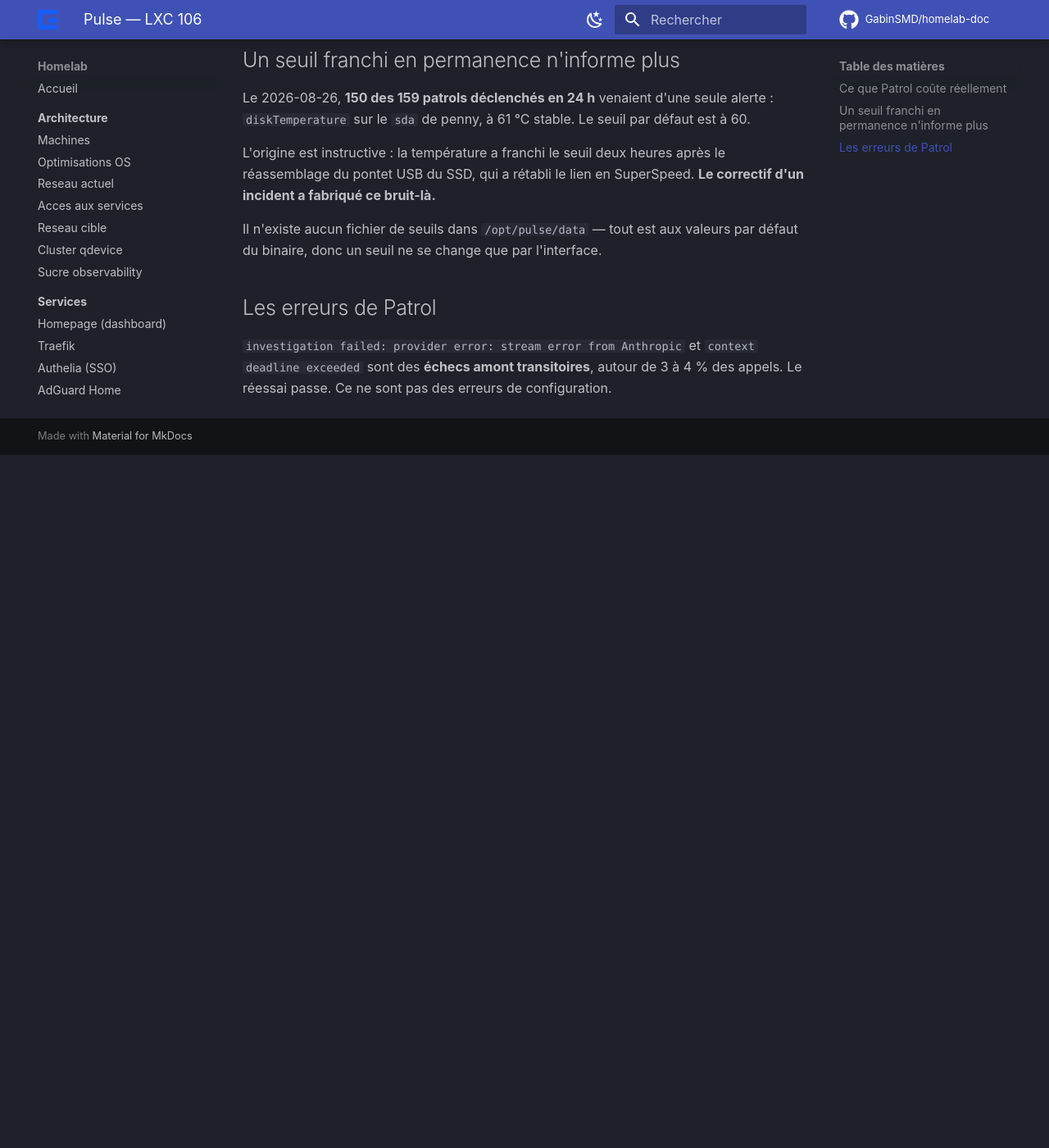
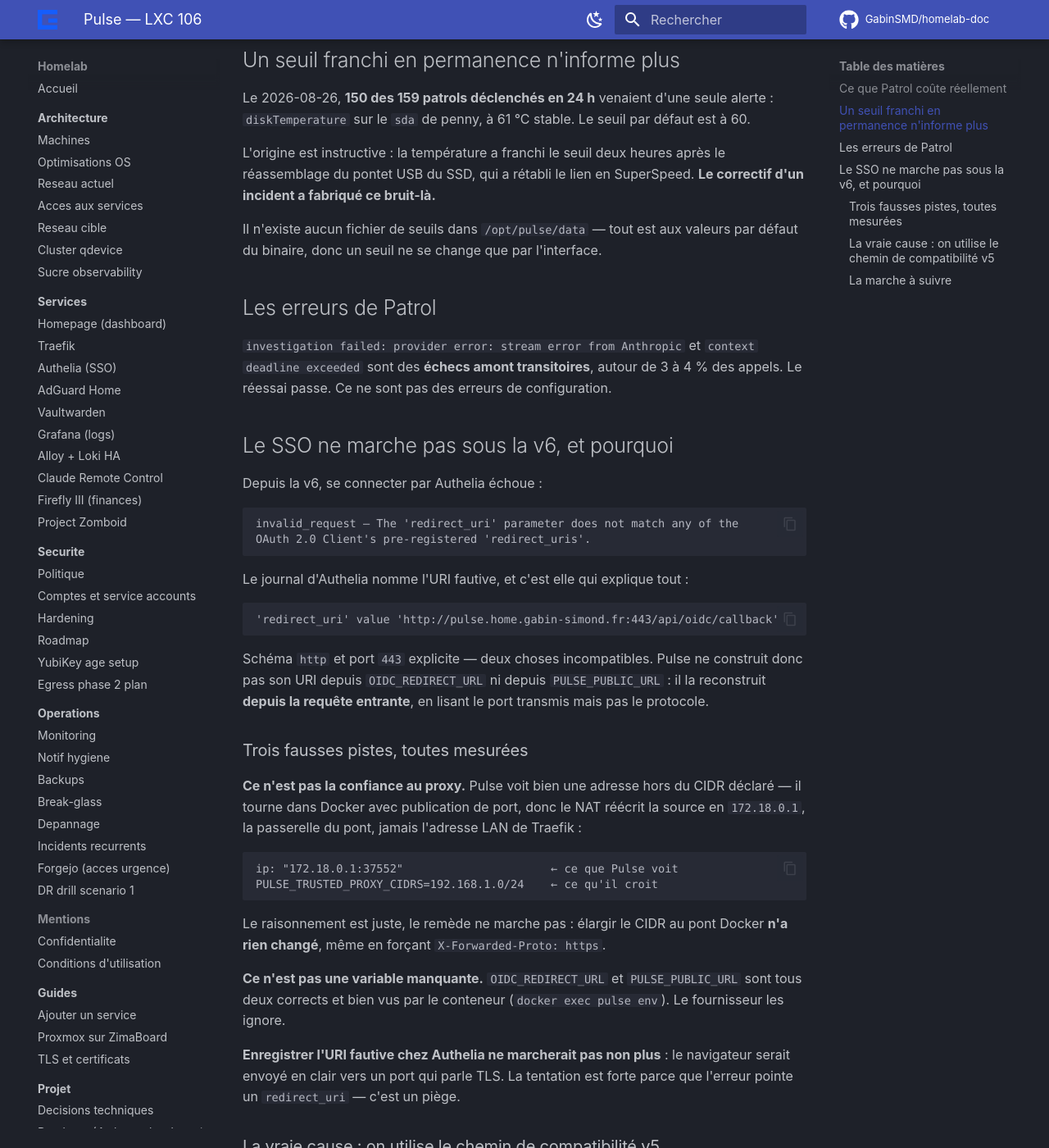
Before and after one commit to GabinSMD/homelab-doc, an MkDocs documentation site: the page built from docs/services/pulse.md, in a window 1280 px wide and 1400 px high, scrolled down 968 px. Shown: the whole window at 82% size. Built offline with MkDocs 1.6.1 and Material for MkDocs 9.7.7, drawn with Linux system fonts in a browser that asks for light colours; comment, search, counter and statistics services are not loaded; before the commit the page ends 1523 px from its top, so only the background shows below that; some of the changed text lies outside the part shown.

Commit message:
docs(pulse): pourquoi le SSO echoue en v6, et les trois fausses pistes
Le diagnostic existait, mais dans un commentaire de
/opt/pulse/docker-compose.yml — un fichier NON VERSIONNE, sur le LXC 106. Il
aurait disparu a la premiere reconstruction du conteneur, et quelqu'un aurait
refait les memes essais.

Ce que la page dit maintenant :

- l'erreur exacte, avec l'URI fautive relevee dans le journal d'Authelia :
  `http://pulse.home.gabin-simond.fr:443/api/oidc/callback` — schema http et
  port 443 explicite, deux choses incompatibles ;
- les trois fausses pistes, toutes mesurees : ce n'est pas la confiance au
  proxy (elargir PULSE_TRUSTED_PROXY_CIDRS au pont Docker n'a rien change,
  meme en forcant X-Forwarded-Proto), ce n'est pas une variable manquante, et
  enregistrer l'URI fautive chez Authelia enverrait le navigateur en clair
  vers un port qui parle TLS ;
- la vraie cause, lisible dans un seul mot du journal de Pulse :
  `provider_id: legacy-oidc`. Les variables OIDC_* ne sont plus la
  configuration normale en v6, elles fabriquent un fournisseur de
  compatibilite servi par le chemin nu /api/oidc/callback, qui derive son URI
  de la requete au lieu de l'URL publique ;
- la marche a suivre, dont l'ordre est contre-intuitif : creer d'abord le
  fournisseur cote Pulse, car son identifiant n'existe qu'apres creation.

Note d'automatisation : l'etape 1 passe obligatoirement par l'interface.
L'API_TOKEN de data/.env est une empreinte SHA-256, pas le jeton — 64
caracteres hexadecimaux, refuse en X-API-Token, Bearer et X-API-Key. Meme
limite que le plafond de budget IA, qui vit dans ai.enc.

Signale au passage : Pulse publie 0.0.0.0:7655, donc le LAN joint
192.168.1.34:7655 en contournant Traefik, Authelia et CrowdSec.

Co-Authored-By: Claude Opus 5 <noreply@anthropic.com>

````diff
--- a/docs/services/pulse.md
+++ b/docs/services/pulse.md
@@ -53,3 +53,88 @@ par défaut du binaire, donc un seuil ne se change que par l'interface.
 `investigation failed: provider error: stream error from Anthropic` et
 `context deadline exceeded` sont des **échecs amont transitoires**, autour de 3 à
 4 % des appels. Le réessai passe. Ce ne sont pas des erreurs de configuration.
+
+## Le SSO ne marche pas sous la v6, et pourquoi
+
+Depuis la v6, se connecter par Authelia échoue :
+
+```
+invalid_request — The 'redirect_uri' parameter does not match any of the
+OAuth 2.0 Client's pre-registered 'redirect_uris'.
+```
+
+Le journal d'Authelia nomme l'URI fautive, et c'est elle qui explique tout :
+
+```
+'redirect_uri' value 'http://pulse.home.gabin-simond.fr:443/api/oidc/callback'
+```
+
+Schéma `http` et port `443` explicite — deux choses incompatibles. Pulse ne
+construit donc pas son URI depuis `OIDC_REDIRECT_URL` ni depuis
+`PULSE_PUBLIC_URL` : il la reconstruit **depuis la requête entrante**, en
+lisant le port transmis mais pas le protocole.
+
+### Trois fausses pistes, toutes mesurées
+
+**Ce n'est pas la confiance au proxy.** Pulse voit bien une adresse hors du
+CIDR déclaré — il tourne dans Docker avec publication de port, donc le NAT
+réécrit la source en `172.18.0.1`, la passerelle du pont, jamais l'adresse
+LAN de Traefik :
+
+```
+ip: "172.18.0.1:37552"                      ← ce que Pulse voit
+PULSE_TRUSTED_PROXY_CIDRS=192.168.1.0/24    ← ce qu'il croit
+```
+
+Le raisonnement est juste, le remède ne marche pas : élargir le CIDR au pont
+Docker **n'a rien changé**, même en forçant `X-Forwarded-Proto: https`.
+
+**Ce n'est pas une variable manquante.** `OIDC_REDIRECT_URL` et
+`PULSE_PUBLIC_URL` sont tous deux corrects et bien vus par le conteneur
+(`docker exec pulse env`). Le fournisseur les ignore.
+
+**Enregistrer l'URI fautive chez Authelia ne marcherait pas non plus** : le
+navigateur serait envoyé en clair vers un port qui parle TLS. La tentation
+est forte parce que l'erreur pointe un `redirect_uri` — c'est un piège.
+
+### La vraie cause : on utilise le chemin de compatibilité v5
+
+Le journal de Pulse le dit, pour qui sait le lire :
+
+```
+"provider_id":"legacy-oidc"   message:"Initialized SSO OIDC provider"
+```
+
+La v6 a introduit un système **multi-fournisseurs**. Les variables `OIDC_*`
+n'y sont plus la configuration normale : elles fabriquent un fournisseur de
+compatibilité baptisé `legacy-oidc`, servi par le chemin nu
+`/api/oidc/callback`. C'est ce chemin hérité qui dérive son URI de la requête.
+
+Un fournisseur v6 normal utilise `/api/oidc/<provider-id>/callback` et dérive
+ses URL de l'URL publique configurée.
+
+### La marche à suivre
+
+L'ordre est contre-intuitif : **on crée d'abord côté Pulse**, parce que
+l'identifiant du fournisseur n'existe qu'après création.
+
+1. Pulse → **Settings → Security → Single Sign-On → Add Provider**. Pulse
+   génère un identifiant et affiche l'URI de rappel.
+2. Relever cette URI, de la forme
+   `https://pulse.home.gabin-simond.fr/api/oidc/<provider-id>/callback`.
+3. L'ajouter aux `redirect_uris` du client `pulse` dans
+   `authelia/configuration.yml`, puis redémarrer Authelia.
+4. Dans Pulse : émetteur `https://auth.home.gabin-simond.fr`, `client_id`
+   `pulse`, et son secret.
+
+L'étape 1 **ne peut pas être automatisée** : l'`API_TOKEN` du fichier
+`data/.env` est une empreinte SHA-256, pas le jeton — Pulse ne l'affiche qu'à
+sa création. Même limite que le plafond de budget IA, qui vit dans `ai.enc`.
+
+En attendant, on se connecte avec les identifiants locaux.
+
+:::warning Le port est ouvert sur le LAN
+Pulse publie `0.0.0.0:7655`. N'importe quelle machine du réseau peut donc
+joindre `192.168.1.34:7655` **directement**, en contournant Traefik, Authelia
+et CrowdSec. Le SSO ne protège que l'entrée par le nom de domaine.
+:::
````
